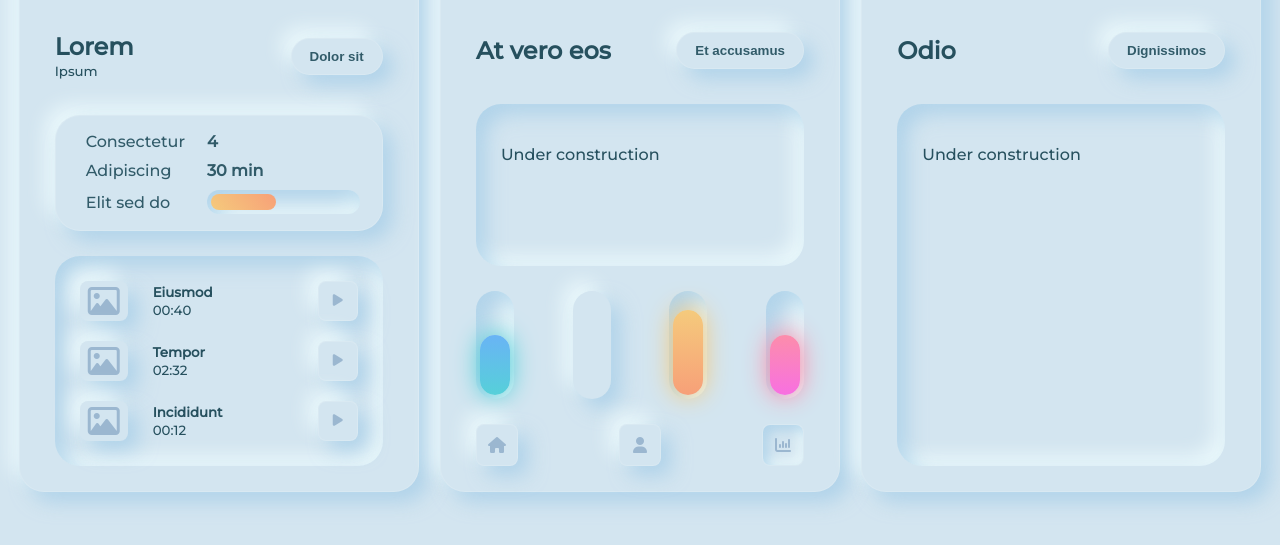
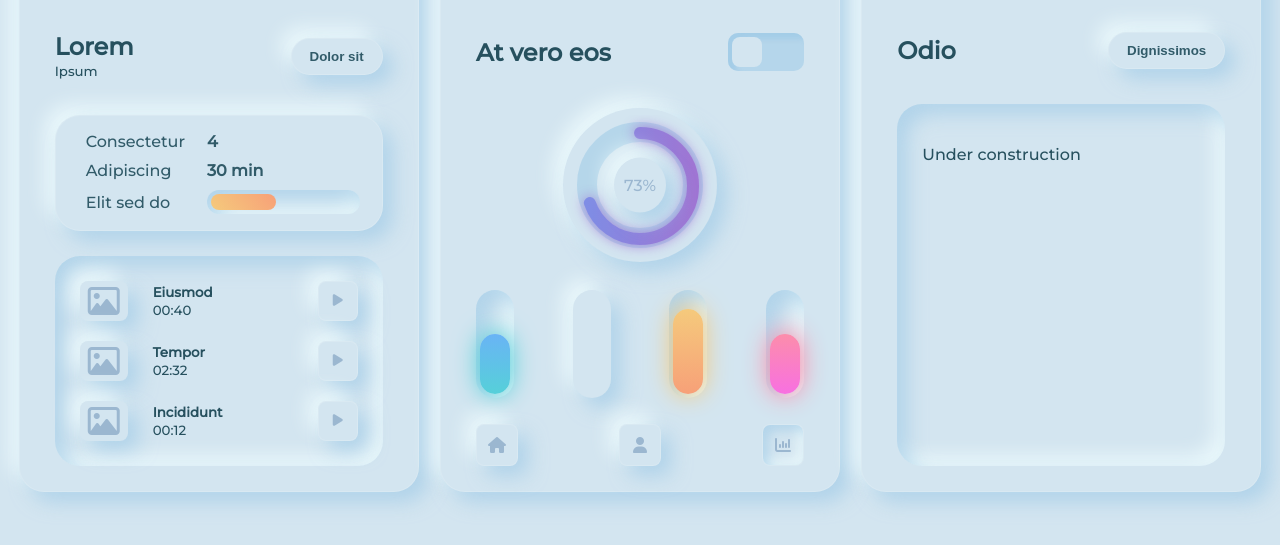
Before and after one commit to MelindaPasco/neumorphism, a plain HTML site: page index.html in a window 1280 px wide. Shown: the part 89-634 px from the top of the page. Drawn offline with Linux system fonts and the light colour scheme.

Commit message:
Toggle & circle chart

```diff
--- a/index.html
+++ b/index.html
@@ -98,12 +98,27 @@
                 <h2>At vero eos</h2>
             </div>
 
-            <button class="button--pill">Et accusamus</button>
+            <label class="toggle">
+                <input type="checkbox">
+                <span class="toggle_slider"></span>
+            </label>
         </div>
 
-        <div class="article_content">
-            <p>Under construction</p>
-        </div>
+        <figure class="c-chart">
+            <svg role="img">
+                <title>[title]</title>
+                <desc>[description]</desc>
+                <defs>
+                    <linearGradient id="c-chart_gradient" x1="0%" y1="0%" x2="0%" y2="100%">
+                      <stop offset="0%" stop-color="#727BE4" />
+                      <stop offset="100%" stop-color="#9A5ECE" />
+                    </linearGradient>
+                </defs>
+                <circle class="c-chart_background" cx="70" cy="70" r="53" stroke="#97c7e5" stroke-width="20" opacity="0.5" fill="none" />
+                <circle class="c-chart_foreground" cx="83" cy="70" r="53" stroke="url(#c-chart_gradient)" stroke-width="12" opacity="0.8" fill="none" />
+            </svg>
+            <figcaption>73%</figcaption>
+        </figure>
 
         <section class="article_section--borderless"></section>
 
--- a/style.scss
+++ b/style.scss
@@ -177,6 +177,41 @@ table {
     }
 }
 
+.c-chart {
+    border-radius: 50%;
+    box-shadow: 10px 10px 19px #97c7e594,
+                    -10px -10px 19px #f3ffffbb;
+    height: 154px;
+    margin: 0 auto;
+    position: relative;
+    width: 154px;
+
+    .c-chart_foreground {
+        stroke-linecap: round;
+        stroke-dasharray: 350;
+        stroke-dashoffset: 118;
+        transform-origin: 50% 50%;
+        transform: rotate(-90deg);
+        filter: drop-shadow(0px 0px 7px #9A5ECE);
+    }
+    svg {
+        height: 154px;
+        position: relative;
+        padding: 7px;
+        width: 154px;
+    }
+    figcaption {
+        border-radius: 50%;
+        box-shadow: 10px 10px 19px #97c7e594,
+                    -10px -10px 19px #f3ffffbb;
+        color: #9BB7D0;
+        left: 50%;
+        padding: 18px 10px;
+        position: absolute;
+        top: 50%;
+        transform: translate(-50%, -50%);
+    }
+}
 .h-chart {
     &_container {
         display: flex;
@@ -195,7 +230,6 @@ table {
         border-radius: 25px;
     }
 }
-
 .v-chart {
     &_container {
         align-items: flex-end;
@@ -243,6 +277,52 @@ table {
     }
 }
 
+.toggle {
+    display: inline-block;
+    height: 38px;
+    position: relative;
+    width: 76px;
+
+    input {
+        height: 0;
+        opacity: 0;
+        width: 0;
+
+        &:checked + .toggle_slider:before {
+            -webkit-transform: translateX(38px);
+            -ms-transform: translateX(38px);
+            transform: translateX(38px);
+        }
+    }
+
+    &_slider {
+        background-color: #97c7e57e;
+        border-radius: 10px;
+        bottom: 0;
+        box-shadow: inset 8px 6px 5px #97c7e594;
+        cursor: pointer;
+        left: 0;
+        position: absolute;
+        right: 0;
+        top: 0;
+        transition: .4s;
+        -webkit-transition: .4s;
+
+        &:before {
+            position: absolute;
+            border-radius: 8px;
+            content: "";
+            height: 30px;
+            width: 30px;
+            left: 4px;
+            bottom: 4px;
+            background: #D3E5F0;
+            -webkit-transition: .4s;
+            transition: .4s;
+        }
+    }
+}
+
 @media only screen and (max-width: 900px) {
     body {
         display: block;
```
Also changed, not shown: style.css, 1 other file.
